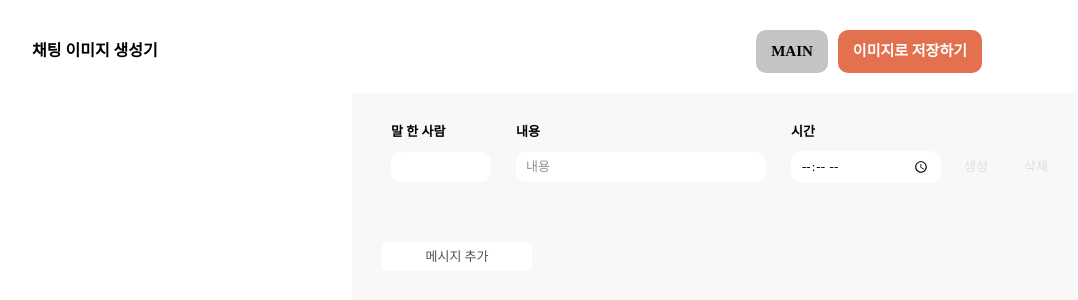
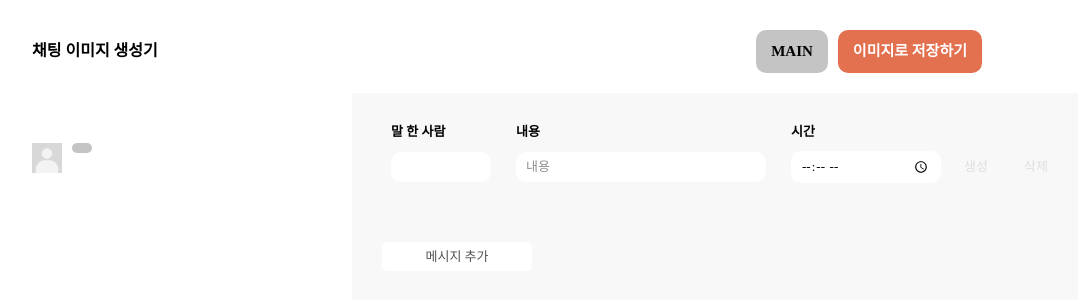
Before and after one commit to ToyMakers/chat-image-generator, a React (Create React App) app: page / in a window 1280 px wide. Both pictures are taken after a click on the button "메시지 추가". Shown: the top 300 px of the page, without its empty margins (18-1096 px from the left). Built offline with nearby package versions, Linux system fonts and the light colour scheme; a web font is replaced by a local one.

Commit message:
✨ feat: 이미지 추가 채팅에도 반영

```diff
--- a/src/components/Chat.jsx
+++ b/src/components/Chat.jsx
@@ -1,9 +1,9 @@
 import { useStyleStore } from "../store/styleStore.js";
 import { useComponentStore } from "../store/showComponentStore.js";
+import { useStore } from "../store/chatStore.js";
 
 function Chat() {
   const {
-    chatList,
     //유저 이름 속성
     senderFontWeight,
     senderFontSize,
@@ -28,6 +28,8 @@ function Chat() {
     profileBorderRadius,
     backgroundMargin,
   } = useStyleStore();
+  const { chatList } = useStore();
+
   const { container, setContainer } = useComponentStore();
 
   const handleStyleProfile = (e) => {
@@ -71,7 +73,7 @@ function Chat() {
               <img
                 alt="프로필 사진"
                 onClick={handleStyleProfile}
-                src="./assets/profile.png"
+                src={chat.profileImg ? chat.profileImg : "./assets/profile.png"} // 프로필 이미지 추가
                 style={{
                   width: `${profileWidth || 30}px`,
                   height: `${profileHeight || 30}px`,
--- a/src/components/ChattingContainer.jsx
+++ b/src/components/ChattingContainer.jsx
@@ -1,6 +1,6 @@
 import { useStyleStore } from "../store/styleStore";
+import { useComponentStore } from "../store/showComponentStore";
 import Chat from "./Chat";
-import { useComponentStore } from "../store/showComponentStore";
 
 function ChattingContainer() {
   const { backgroundColor, backgroundPadding } = useStyleStore();
@@ -19,7 +19,7 @@ function ChattingContainer() {
         backgroundColor: backgroundColor,
         padding: `${backgroundPadding}px`,
       }}
-      className="w-[300px] h-[500px] pt-[50px] overflow-y-scroll overflow-x-hidden hover:border-[2px] hover:border-red-200"
+      className="z-0 w-[300px] h-[500px] pt-[50px] overflow-y-scroll overflow-x-hidden hover:border-[2px] hover:border-red-200"
     >
       <Chat />
     </div>
--- a/src/components/ParticipantsContainer.jsx
+++ b/src/components/ParticipantsContainer.jsx
@@ -10,6 +10,7 @@ function ParticipantsContainer() {
       user: "",
       content: "",
       time: "",
+      profileImg: null,
     };
     setChatList(newChat);
   };
@@ -34,6 +35,7 @@ function ParticipantsContainer() {
                 initialUser={chat.user}
                 initialContent={chat.content}
                 initialTime={chat.time}
+                profileImg={chat.profileImg}
               />
             );
           })}
--- a/src/components/message.jsx
+++ b/src/components/message.jsx
@@ -15,6 +15,7 @@ export default function Message({
   const [user, setUser] = useState(initialUser || "");
   const [content, setContent] = useState(initialContent);
   const [time, setTime] = useState(initialTime);
+  const [profileImg, setProfileImg] = useState(null); // 프로필 이미지 상태
   const { chatList, deleteChatById, updateChatById } = useStore();
   const [isShowDropdown, setIsShowDropdown] = useState(false);
 
@@ -29,16 +30,16 @@ export default function Message({
 
   const handleUpdate = (e) => {
     e.preventDefault();
-    console.log({ initialUser, initialContent, initialTime });
-    updateChatById(chatId, user, content, time);
+    updateChatById(chatId, user, content, time, profileImg);
   };
 
   const handleDelete = () => {
     deleteChatById(chatId);
   };
 
-  const handleUserSelect = (selectedUser) => {
+  const handleUserSelect = (selectedUser, selectedProfileImg) => {
     setUser(selectedUser);
+    setProfileImg(selectedProfileImg); // 프로필 이미지 설정
     setIsShowDropdown(false);
   };
 
--- a/src/store/chatStore.js
+++ b/src/store/chatStore.js
@@ -22,7 +22,7 @@ export const useStore = create((set) => ({
       };
     }),
   //메시지 추가
-  setChatList: (user, content, time) =>
+  setChatList: (user, content, time, profileImg) =>
     set((state) => {
       const newChatId = state.chatId + 1;
       return {
@@ -33,6 +33,7 @@ export const useStore = create((set) => ({
             user: "",
             content: "",
             time: "",
+            profileImg: profileImg,
           },
         ],
         chatId: newChatId,
@@ -45,7 +46,13 @@ export const useStore = create((set) => ({
       chatList: state.chatList.filter((chat) => chat.chatId !== chatId),
     })),
   // 메시지 수정
-  updateChatById: (chatId, updatedUser, updatedContent, updatedTime) =>
+  updateChatById: (
+    chatId,
+    updatedUser,
+    updatedContent,
+    updatedTime,
+    updatedProfileImg
+  ) =>
     set((state) => ({
       chatList: state.chatList.map((chat) =>
         chat.chatId === chatId
@@ -54,6 +61,7 @@ export const useStore = create((set) => ({
               user: updatedUser,
               content: updatedContent,
               time: updatedTime,
+              profileImg: updatedProfileImg,
             }
           : chat
       ),
```
